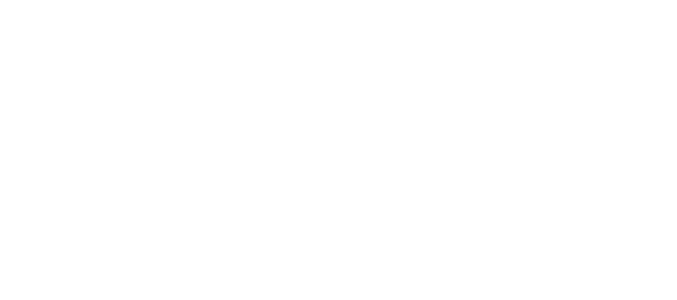
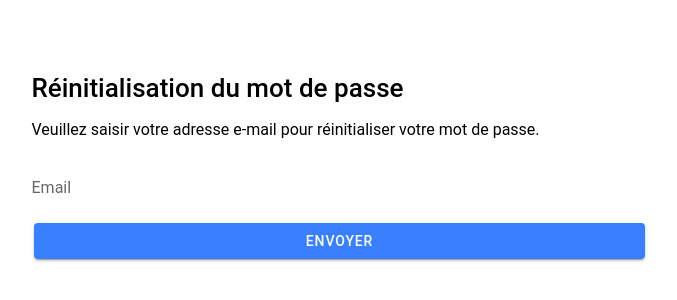
Before and after one commit to Redcroow/fleet-manager-front, a React (Vite) app: page /forgot-password in a window 1280 px wide. Shown: the part 242-542 px from the top of the page, without its empty margins (301-978 px from the left). Built offline with nearby package versions, Linux system fonts and the light colour scheme.

Commit message:
feat(dev): create forgot page with get value when click send

```diff
--- a/src/App.tsx
+++ b/src/App.tsx
@@ -4,6 +4,7 @@
 import { IonReactRouter } from '@ionic/react-router';
 import Home from './pages/Home';
 import AuthPage from './pages/Auth/Auth';
+import ForgotPage from './pages/ForgotPassword/ForgotPassword'
 
 /* Core CSS required for Ionic components to work properly */
 import '@ionic/react/css/core.css';
@@ -36,6 +37,9 @@
         <Route exact path="/auth">
           <AuthPage />
         </Route>
+        <Route exact path="/forgot-password">
+          <ForgotPage />
+        </Route>
         <Route exact path="/">
           <Redirect to="/home" />
         </Route>
--- /dev/null
+++ b/src/pages/ForgotPassword/ForgotPassword.scss
@@ -0,0 +1,7 @@
+.forgot-password-container {
+    display: flex;
+    justify-content: center;
+    align-items: center;
+    height: 100%;
+    padding: 0 10px 0 10px;
+}
--- /dev/null
+++ b/src/pages/ForgotPassword/ForgotPassword.tsx
@@ -0,0 +1,55 @@
+import React, { useRef } from 'react';
+import {
+    IonPage,
+    IonContent,
+    IonInput,
+    IonButton,
+    IonGrid,
+    IonRow,
+    IonCol,
+} from '@ionic/react';
+
+import './ForgotPassword.scss';
+
+const ForgotPage: React.FC = () => {
+    const emailRef = useRef<HTMLIonInputElement>(null);
+
+    const handleSendEmail = () => {
+        // Récupérer la valeur de l'e-mail à partir de la référence de l'élément IonInput
+        const emailValue = emailRef.current?.value;
+        console.log('Email envoyé : ', emailValue);
+    };
+
+    return (
+        <IonPage>
+            <IonContent>
+                <div className="forgot-password-container">
+                    <IonGrid>
+                        <IonRow className="ion-justify-content-center">
+                            <IonCol size="12" size-md="6">
+                                <h1>Réinitialisation du mot de passe</h1>
+                                <p>Veuillez saisir votre adresse e-mail pour réinitialiser votre mot de passe.</p>
+                            </IonCol>
+                        </IonRow>
+                        <IonRow className="ion-justify-content-center">
+                            <IonCol size="12" size-md="6">
+                                <IonInput
+                                    type="email"
+                                    placeholder="Email"
+                                    ref={emailRef} // Référence à l'élément IonInput
+                                ></IonInput>
+                            </IonCol>
+                        </IonRow>
+                        <IonRow className="ion-justify-content-center">
+                            <IonCol size="12" size-md="6">
+                                <IonButton expand="block" onClick={handleSendEmail}>Envoyer</IonButton>
+                            </IonCol>
+                        </IonRow>
+                    </IonGrid>
+                </div>
+            </IonContent>
+        </IonPage>
+    );
+};
+
+export default ForgotPage;
```
